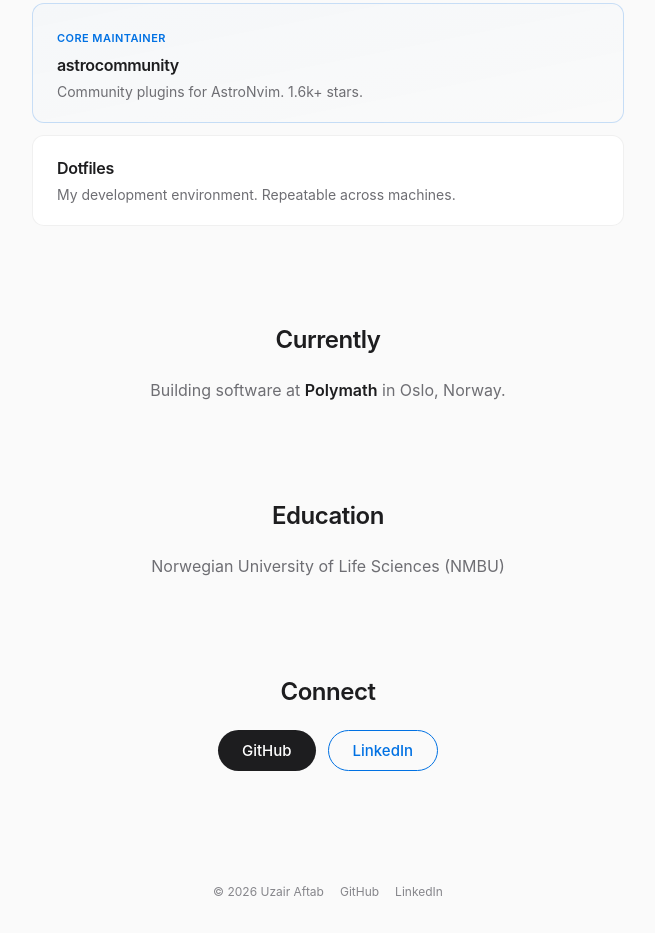
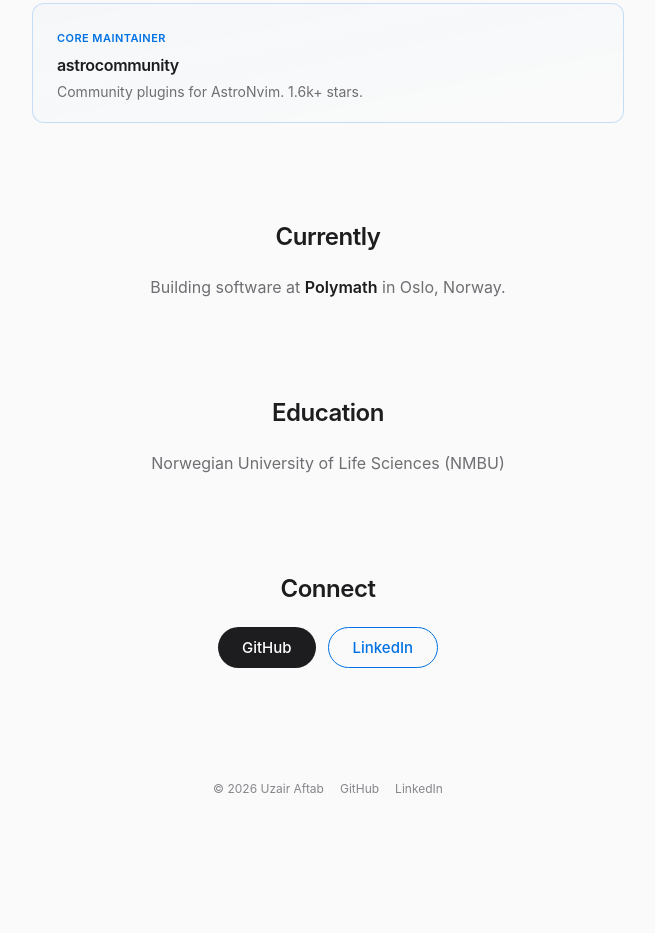
Before and after one commit to Uzaaft/uzaaft.github.io, an Astro site: page / in a window 1280 px wide. Shown: the part 793-1726 px from the top of the page, without its empty margins (312-967 px from the left). After the commit the page ends 1623 px from the top, so only its background shows below. Built offline with nearby package versions, Linux system fonts and the light colour scheme; Astro itself is replaced by a stand-in of ours.

Commit message:
fix: remove dotfiles

```diff
--- a/src/pages/index.astro
+++ b/src/pages/index.astro
@@ -43,10 +43,6 @@ import Layout from "../layouts/Layout.astro";
       <span class="badge">Core maintainer</span>
       <h3>astrocommunity</h3>
       <p>Community plugins for AstroNvim. 1.6k+ stars.</p>
-    </a>
-    <a href="https://github.com/Uzaaft/dotfiles" class="card">
-      <h3>Dotfiles</h3>
-      <p>My development environment. Repeatable across machines.</p>
     </a>
   </section>
 
```
